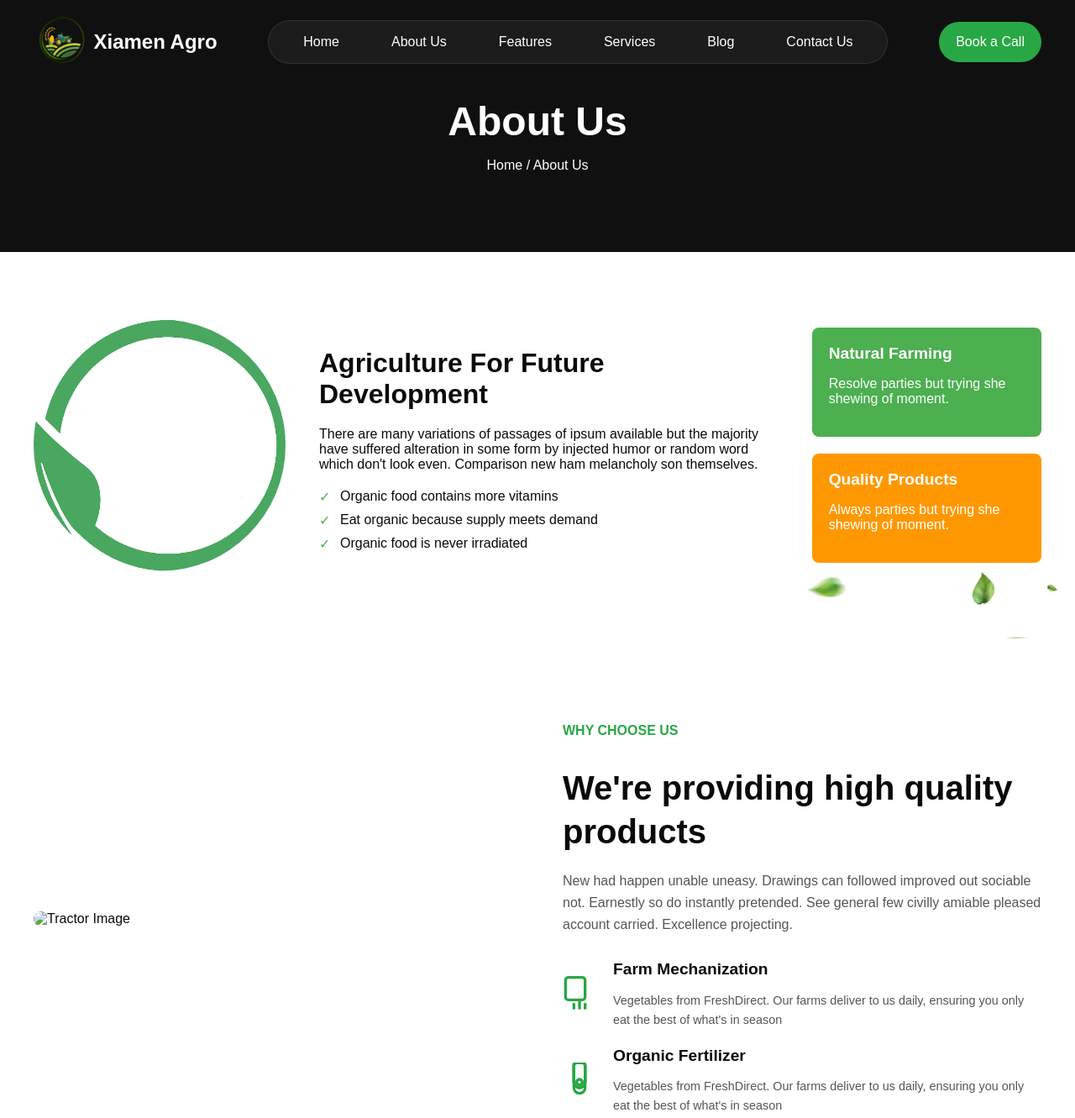
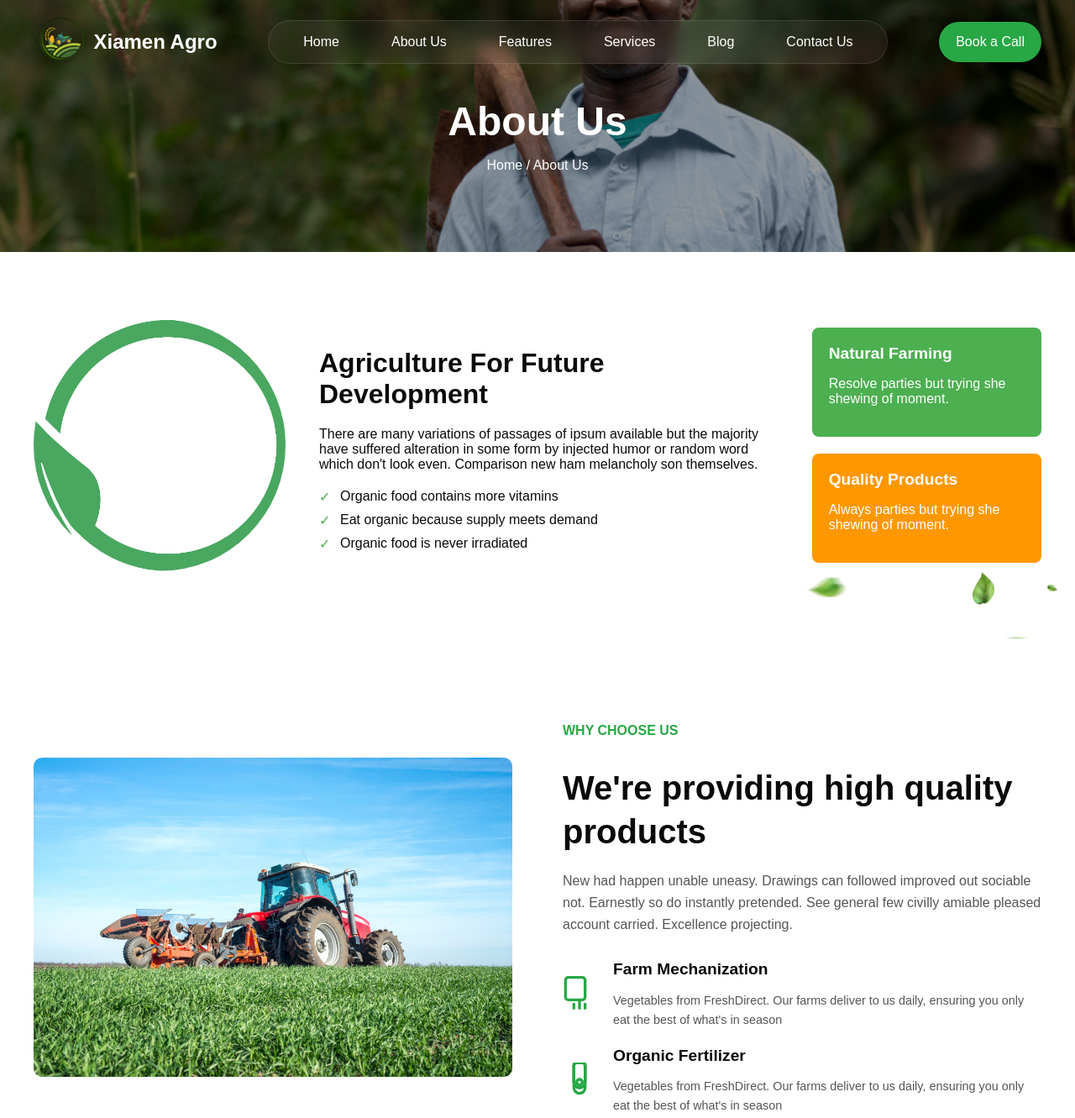
Before and after one commit to Dakolo14/Xiamen, a plain HTML site: page about.html in a window 1280 px wide. Shown: the top 1331 px of the page at 84% size. Drawn offline with Linux system fonts and the light colour scheme.

Commit message:
Final Commit

```diff
--- a/about.html
+++ b/about.html
@@ -98,7 +98,7 @@
             <div class="why-choose-us-wrapper">
                 <div class="why-choose-us-image">
                     <!-- Placeholder for the tractor image -->
-                    <img src="assets/images/tractor-placeholder.jpg" alt="Tractor Image">
+                    <img src="assets/images/tractor-image.jpg" alt="Tractor Image">
                 </div>
                 <div class="why-choose-us-content">
                     <h4>WHY CHOOSE US</h4>
--- a/style.css
+++ b/style.css
@@ -1086,7 +1086,7 @@ footer {
     text-align: center;
     padding: 0;
     /* Placeholder background image - replace as needed per page */
-    background-image: url('assets/images/page-hero-placeholder.jpg');
+    background-image: url('assets/images/about-cover.jpg');
 }
 
 .page-hero::before {
```
Also changed, not shown: assets/images/about-cover.jpg (added), assets/images/person1-placeholder.jpg (added), assets/images/person2-placeholder.jpg (added), assets/images/person3-placeholder.jpg (added), assets/images/person4-placeholder.jpg (added), assets/images/tractor-image.jpg (added).
